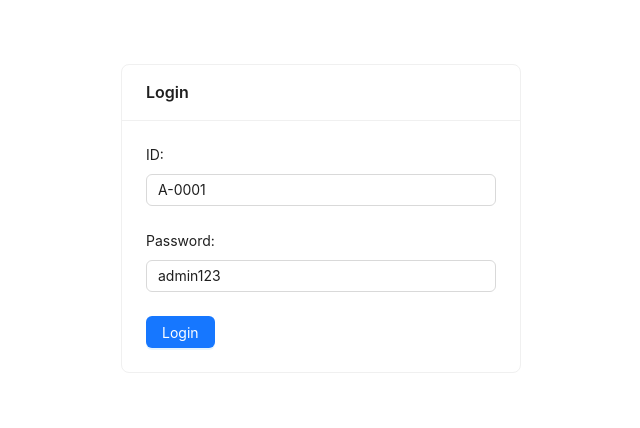
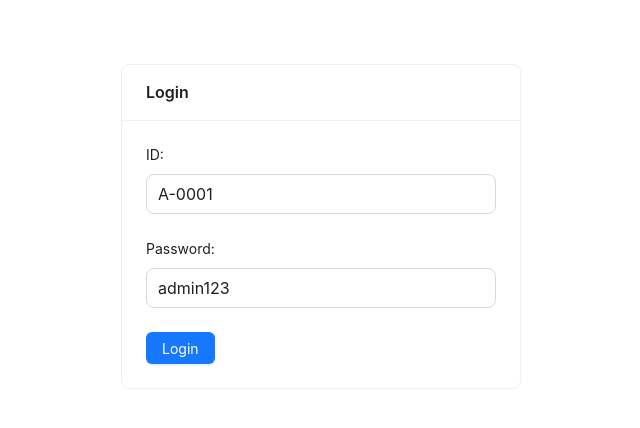
Before and after one commit to mdraselmiah95/university-management-system, a React (Vite) app in the folder client/: page /login in a window 1280 px wide. Shown: the top 428 px of the page, without its empty margins (319-959 px from the left). Built offline with nearby package versions, Linux system fonts and the light colour scheme.

Commit message:
FEAT: Create academic

```diff
--- a/client/src/components/form/PHInput.tsx
+++ b/client/src/components/form/PHInput.tsx
@@ -18,7 +18,13 @@ const PHInput = ({ type, name, label }: TInputProps) => {
         name={name}
         render={({ field }) => (
           <Form.Item label={label}>
-            <Input {...field} type={type} id={name} placeholder={name} />
+            <Input
+              {...field}
+              type={type}
+              id={name}
+              placeholder={name}
+              size="large"
+            />
           </Form.Item>
         )}
       />
--- a/client/src/components/form/PHSelect.tsx
+++ b/client/src/components/form/PHSelect.tsx
@@ -25,6 +25,7 @@ const PHSelect = ({
             placeholder={placeholder}
             allowClear
             options={options}
+            size="large"
           />
         </Form.Item>
       )}
```
